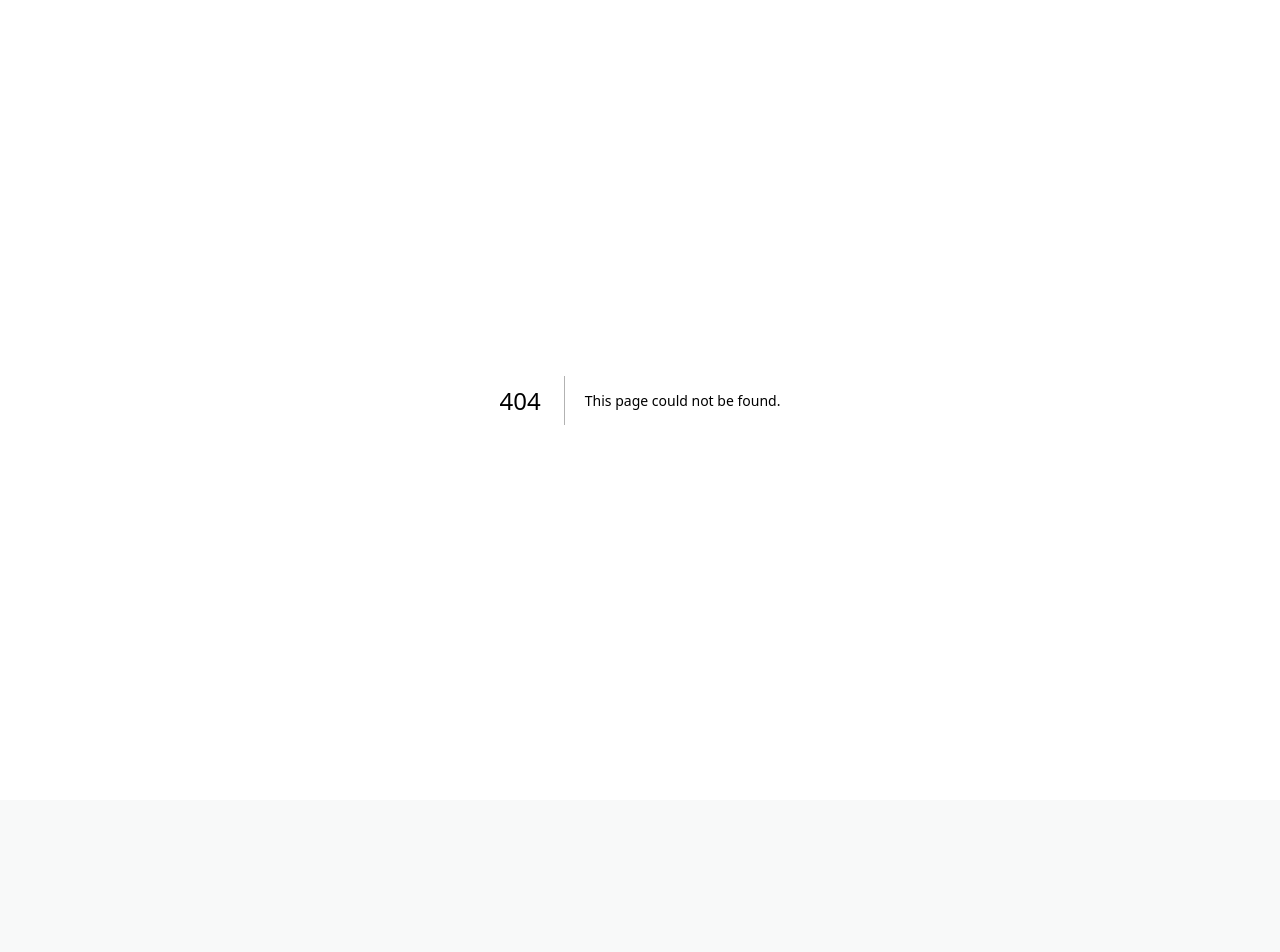
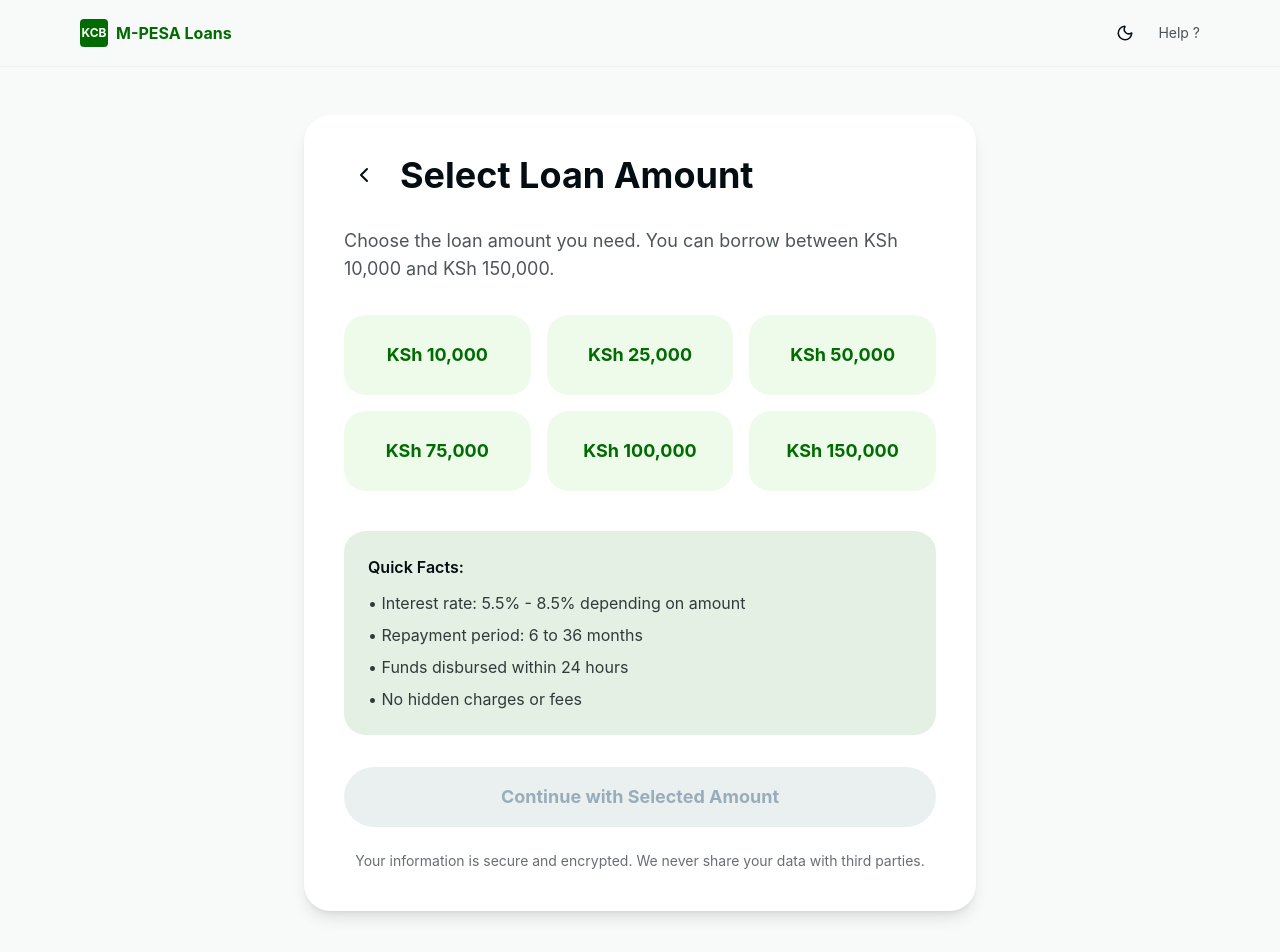
Before and after one commit to josphato907/kcb-loans, a Next.js app: page /select-amount in a window 1280 px wide. Before the commit this address had no page. Shown: the top 952 px of the page. Before the commit the page ends 800 px from the top, so only its background shows below. Built offline with nearby package versions, Linux system fonts and the light colour scheme.

Commit message:
feat: add select loan amount page with amount selection and confirmation

```diff
--- /dev/null
+++ b/app/select-amount/page.tsx
@@ -0,0 +1,20 @@
+'use client'
+
+import { Navigation } from '@/components/navigation'
+import { ContactFooter } from '@/components/contact-footer'
+import { ThemeProvider } from 'next-themes'
+import { SelectAmountForm } from '@/components/select-amount-form'
+
+export default function SelectAmountPage() {
+  return (
+    <ThemeProvider attribute="class" defaultTheme="light">
+      <div className="min-h-screen bg-background flex flex-col">
+        <Navigation />
+        <main className="flex-1 flex items-center justify-center py-12 px-4">
+          <SelectAmountForm />
+        </main>
+        <ContactFooter />
+      </div>
+    </ThemeProvider>
+  )
+}
--- a/components/loan-application-form.tsx
+++ b/components/loan-application-form.tsx
@@ -1,12 +1,13 @@
 'use client'
 
 import { useState } from 'react'
+import { useRouter } from 'next/navigation'
 import { useForm } from 'react-hook-form'
 import { zodResolver } from '@hookform/resolvers/zod'
 import { z } from 'zod'
 import { motion } from 'framer-motion'
 import Link from 'next/link'
-import { ArrowLeft, CheckCircle } from 'lucide-react'
+import { ArrowLeft } from 'lucide-react'
 
 const loanApplicationSchema = z.object({
   fullName: z.string().min(2, 'Full name is required'),
@@ -23,41 +24,18 @@ const loanApplicationSchema = z.object({
 type LoanApplicationFormData = z.infer<typeof loanApplicationSchema>
 
 export function LoanApplicationForm() {
-  const [submitted, setSubmitted] = useState(false)
-  const { register, handleSubmit, formState: { errors }, reset } = useForm<LoanApplicationFormData>({
+  const router = useRouter()
+  const { register, handleSubmit, formState: { errors } } = useForm<LoanApplicationFormData>({
     resolver: zodResolver(loanApplicationSchema),
   })
 
   const onSubmit = async (data: LoanApplicationFormData) => {
     try {
       console.log('[v0] Form submitted:', data)
-      setSubmitted(true)
-      reset()
-      setTimeout(() => setSubmitted(false), 5000)
+      router.push('/select-amount')
     } catch (error) {
       console.error('[v0] Form submission error:', error)
     }
-  }
-
-  if (submitted) {
-    return (
-      <section className="min-h-screen bg-background flex items-center justify-center px-4 py-16">
-        <motion.div
-          initial={{ opacity: 0, scale: 0.95 }}
-          animate={{ opacity: 1, scale: 1 }}
-          className="text-center max-w-md"
-        >
-          <CheckCircle className="w-16 h-16 text-primary mx-auto mb-6" />
-          <h2 className="text-3xl font-bold text-foreground mb-4">Application Submitted!</h2>
-          <p className="text-foreground/70 mb-8">
-            Thank you for applying. We&apos;ll review your application and contact you shortly.
-          </p>
-          <Link href="/" className="inline-block bg-primary text-primary-foreground px-6 py-3 rounded-full font-semibold hover:bg-primary/90 transition">
-            Back to Home
-          </Link>
-        </motion.div>
-      </section>
-    )
   }
 
   return (
--- /dev/null
+++ b/components/select-amount-form.tsx
@@ -0,0 +1,176 @@
+'use client'
+
+import { useState } from 'react'
+import { motion } from 'framer-motion'
+import Link from 'next/link'
+import { ChevronLeft, Check } from 'lucide-react'
+
+const LOAN_AMOUNTS = [
+  { value: 10000, label: 'KSh 10,000' },
+  { value: 25000, label: 'KSh 25,000' },
+  { value: 50000, label: 'KSh 50,000' },
+  { value: 75000, label: 'KSh 75,000' },
+  { value: 100000, label: 'KSh 100,000' },
+  { value: 150000, label: 'KSh 150,000' },
+]
+
+export function SelectAmountForm() {
+  const [selectedAmount, setSelectedAmount] = useState<number | null>(null)
+  const [submitted, setSubmitted] = useState(false)
+
+  const handleSubmit = () => {
+    if (!selectedAmount) return
+    setSubmitted(true)
+    setTimeout(() => {
+      // Could navigate to next page or show confirmation
+    }, 1500)
+  }
+
+  if (submitted) {
+    return (
+      <motion.div
+        initial={{ opacity: 0, scale: 0.9 }}
+        animate={{ opacity: 1, scale: 1 }}
+        transition={{ duration: 0.4 }}
+        className="w-full max-w-md text-center"
+      >
+        <div className="bg-green-50 dark:bg-green-950/30 rounded-3xl p-8 md:p-12 border border-primary/20">
+          <motion.div
+            initial={{ scale: 0 }}
+            animate={{ scale: 1 }}
+            transition={{ type: 'spring', delay: 0.2 }}
+            className="w-16 h-16 md:w-20 md:h-20 bg-primary rounded-full flex items-center justify-center mx-auto mb-6"
+          >
+            <Check className="w-8 h-8 md:w-10 md:h-10 text-primary-foreground" />
+          </motion.div>
+
+          <motion.h2
+            initial={{ opacity: 0, y: 10 }}
+            animate={{ opacity: 1, y: 0 }}
+            transition={{ delay: 0.3 }}
+            className="text-2xl md:text-3xl font-bold text-foreground mb-2"
+          >
+            Amount Selected!
+          </motion.h2>
+
+          <motion.p
+            initial={{ opacity: 0, y: 10 }}
+            animate={{ opacity: 1, y: 0 }}
+            transition={{ delay: 0.4 }}
+            className="text-lg md:text-xl font-semibold text-primary mb-6"
+          >
+            {LOAN_AMOUNTS.find(a => a.value === selectedAmount)?.label}
+          </motion.p>
+
+          <motion.p
+            initial={{ opacity: 0 }}
+            animate={{ opacity: 1 }}
+            transition={{ delay: 0.5 }}
+            className="text-foreground/70 mb-8"
+          >
+            Your loan application is being processed. You will receive a confirmation call shortly.
+          </motion.p>
+
+          <Link href="/">
+            <motion.button
+              whileHover={{ scale: 1.02 }}
+              whileTap={{ scale: 0.98 }}
+              className="w-full bg-primary text-primary-foreground py-3 px-6 rounded-full font-bold hover:bg-primary/90 transition"
+            >
+              Back to Home
+            </motion.button>
+          </Link>
+        </div>
+      </motion.div>
+    )
+  }
+
+  return (
+    <motion.div
+      initial={{ opacity: 0, y: 20 }}
+      animate={{ opacity: 1, y: 0 }}
+      transition={{ duration: 0.6 }}
+      className="w-full max-w-2xl"
+    >
+      <div className="bg-card rounded-3xl p-6 md:p-10 shadow-lg">
+        {/* Header */}
+        <div className="flex items-center gap-4 mb-8">
+          <Link href="/apply" className="p-2 hover:bg-muted rounded-lg transition">
+            <ChevronLeft className="w-6 h-6 text-foreground" />
+          </Link>
+          <h1 className="text-3xl md:text-4xl font-bold text-foreground">
+            Select Loan Amount
+          </h1>
+        </div>
+
+        <p className="text-foreground/70 mb-8 text-lg">
+          Choose the loan amount you need. You can borrow between KSh 10,000 and KSh 150,000.
+        </p>
+
+        {/* Amount Grid */}
+        <div className="grid grid-cols-2 md:grid-cols-3 gap-3 md:gap-4 mb-10">
+          {LOAN_AMOUNTS.map((amount, index) => (
+            <motion.button
+              key={amount.value}
+              initial={{ opacity: 0, y: 20 }}
+              animate={{ opacity: 1, y: 0 }}
+              transition={{ delay: index * 0.05 }}
+              onClick={() => setSelectedAmount(amount.value)}
+              className={`relative p-4 md:p-6 rounded-2xl font-bold text-base md:text-lg transition-all ${
+                selectedAmount === amount.value
+                  ? 'bg-primary text-primary-foreground shadow-lg scale-105'
+                  : 'bg-secondary/50 hover:bg-secondary text-secondary-foreground border-2 border-transparent hover:border-primary/30'
+              }`}
+              whileHover={{ scale: 1.05 }}
+              whileTap={{ scale: 0.95 }}
+            >
+              {amount.label}
+              {selectedAmount === amount.value && (
+                <motion.div
+                  initial={{ scale: 0 }}
+                  animate={{ scale: 1 }}
+                  className="absolute top-2 right-2"
+                >
+                  <div className="w-6 h-6 bg-primary-foreground rounded-full flex items-center justify-center">
+                    <Check className="w-4 h-4 text-primary" />
+                  </div>
+                </motion.div>
+              )}
+            </motion.button>
+          ))}
+        </div>
+
+        {/* Additional Info */}
+        <div className="bg-primary/10 dark:bg-primary/5 rounded-2xl p-4 md:p-6 mb-8">
+          <h3 className="font-semibold text-foreground mb-3">Quick Facts:</h3>
+          <ul className="space-y-2 text-sm md:text-base text-foreground/80">
+            <li>• Interest rate: 5.5% - 8.5% depending on amount</li>
+            <li>• Repayment period: 6 to 36 months</li>
+            <li>• Funds disbursed within 24 hours</li>
+            <li>• No hidden charges or fees</li>
+          </ul>
+        </div>
+
+        {/* Submit Button */}
+        <motion.button
+          whileHover={selectedAmount ? { scale: 1.02 } : {}}
+          whileTap={selectedAmount ? { scale: 0.98 } : {}}
+          onClick={handleSubmit}
+          disabled={!selectedAmount}
+          className={`w-full py-4 px-6 rounded-full font-bold text-lg transition ${
+            selectedAmount
+              ? 'bg-primary text-primary-foreground hover:bg-primary/90 cursor-pointer'
+              : 'bg-muted text-muted-foreground cursor-not-allowed opacity-60'
+          }`}
+        >
+          Continue with {selectedAmount ? LOAN_AMOUNTS.find(a => a.value === selectedAmount)?.label : 'Selected Amount'}
+        </motion.button>
+
+        {/* Info Text */}
+        <p className="text-center text-sm text-foreground/60 mt-6">
+          Your information is secure and encrypted. We never share your data with third parties.
+        </p>
+      </div>
+    </motion.div>
+  )
+}
```
